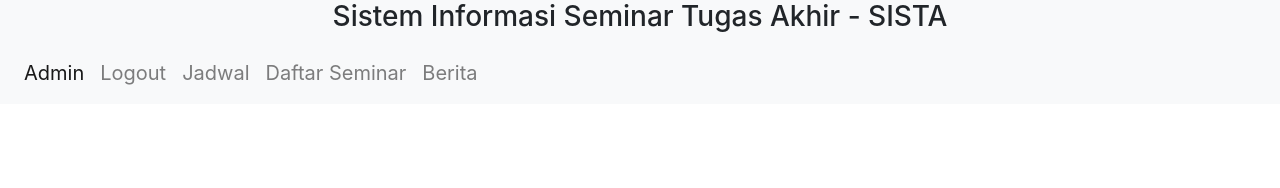
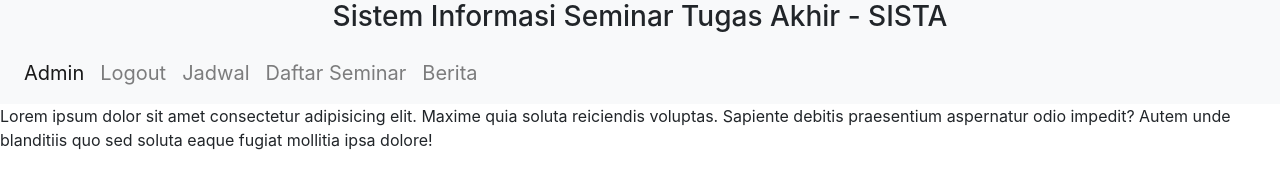
Before and after one commit to YazidIlyasBaihaqi/Kelompok2Live, a plain HTML site: page adminindex.html in a window 1280 px wide. Drawn offline with nearby package versions, Linux system fonts and the light colour scheme.

Commit message:
Update adminindex.html

```diff
--- a/adminindex.html
+++ b/adminindex.html
@@ -35,6 +35,7 @@
         </div>
       </nav>
     </div>
+    <p>Lorem ipsum dolor sit amet consectetur adipisicing elit. Maxime quia soluta reiciendis voluptas. Sapiente debitis praesentium aspernatur odio impedit? Autem unde blanditiis quo sed soluta eaque fugiat mollitia ipsa dolore!</p>
 <script src="https://kit.fontawesome.com/05f9e72f4d.js" crossorigin="anonymous"></script>
 </body>
 </html>
```
